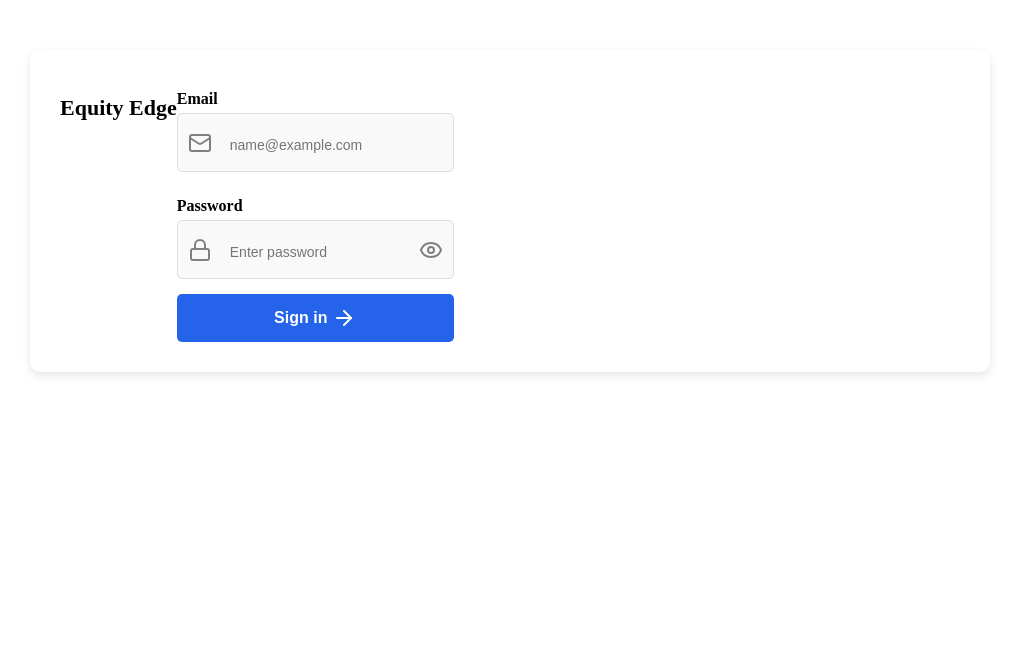
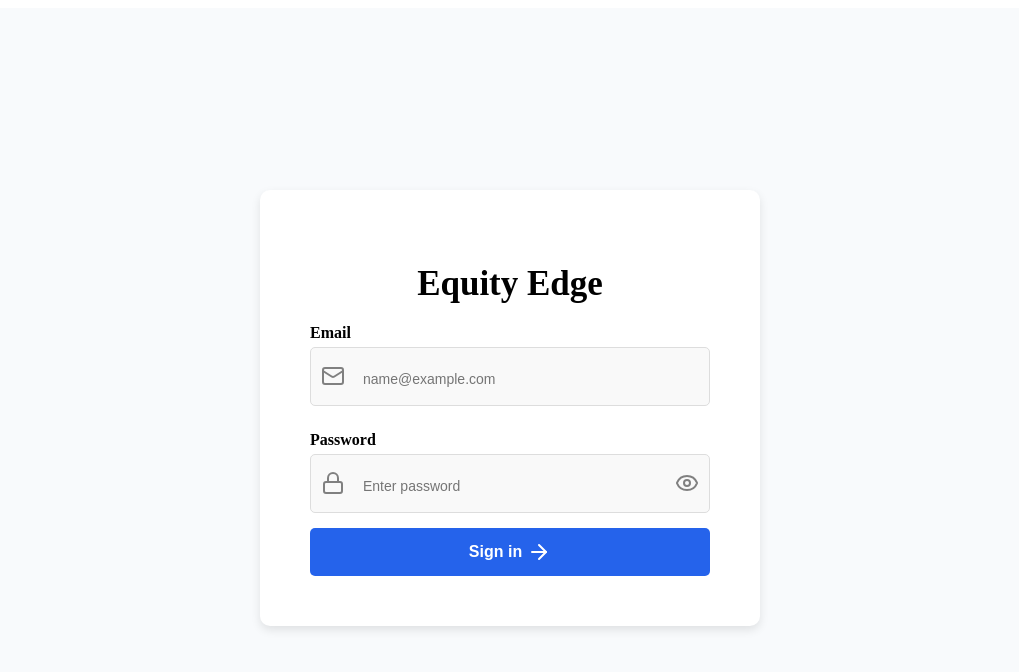
Before and after one commit to mohan1999-bce/EquityEdge-Technologies, a React (Vite) app: page / in a window 1280 px wide. Shown: the top 672 px of the page, without its empty margins (130-1149 px from the left). Built offline with nearby package versions, Linux system fonts and the light colour scheme.

Commit message:
Modified the styling of the login1.css file and adjusted the login container to be centered. Identified few inconsistencies and commented them out in styles.css.

```diff
--- a/src/Componets/Login/sample.jsx
+++ b/src/Componets/Login/sample.jsx
@@ -34,8 +34,9 @@ const Googin = ({ setUserInParentComponent }) => {
             }
 
     return (
+        <div className="login-page">
             <div className="login-container">
-            <h1 className =" Name">Equity Edge</h1>
+                <h1 className ="Name">Equity Edge</h1>
 
 
                 <form onSubmit={handleLogin}>
@@ -77,6 +78,7 @@ const Googin = ({ setUserInParentComponent }) => {
                 </form>
                 <ToastContainer />
             </div>
+        </div>
     );
 };
 
--- a/src/Componets/styles/login1.css
+++ b/src/Componets/styles/login1.css
@@ -1,24 +1,35 @@
+.login-page {
+    padding: 40px;
+    display: flex;
+    justify-content: center;
+    align-items: center;
+    height: 100vh; /* Make the root element take up the full height of the viewport */
+    box-sizing: border-box; /* Include padding in the element's total height and width */
+    background: #ffffff; /* not happening as style.css has similar .login-page css and that is hindering with the login page */
+}
+
 .login-container {
     max-width: 400px;
-    margin: 50px auto;
-    text-align: center;
-    background: #fff;
-    padding: 30px;
-    border-radius: 8px;
-    box-shadow: 0 4px 10px rgba(0, 0, 0, 0.1);
+    width: 90%;
+    background: #ffffff;
+    border-radius: 10px;
+    box-shadow: 0px 4px 10px rgba(0, 0, 0, 0.1);
+    padding: 50px;
 }
 
-/* Title */
-h1 {
-    font-size: 22px;
+.Name {
+    text-align: center;
+    font-size: 35px;
     font-weight: bold;
     margin-bottom: 10px;
+    justify-content: center;
+    color: black
 }
 
 /* Subheading */
 p {
     font-size: 14px;
-    color: gray;
+    color: white;
     margin-bottom: 20px;
 }
 
@@ -28,6 +39,7 @@ label {
     text-align: left;
     font-weight: 600;
     margin-bottom: 5px;
+    color: black;
 }
 
 /* Input field container */
--- a/src/Componets/styles/sytles.css
+++ b/src/Componets/styles/sytles.css
@@ -6,8 +6,9 @@
     height: 100vh;
     background: #f8fafc;
 }
+/* Commented it out because it was hindering with the styling wiht the login-container (- VB) */
 
-.login-container {
+/* .login-container {
     display: flex;
     max-width: 900px;
     width: 90%;
@@ -15,7 +16,7 @@
     border-radius: 10px;
     box-shadow: 0px 4px 10px rgba(0, 0, 0, 0.1);
     overflow: hidden;
-}
+} */
 
 /* Left Section */
 .left-section {
```
Also changed, not shown: 1 other file (tests, documents, lock files or other folders). Lines whose indentation alone changed are shown as unchanged.
